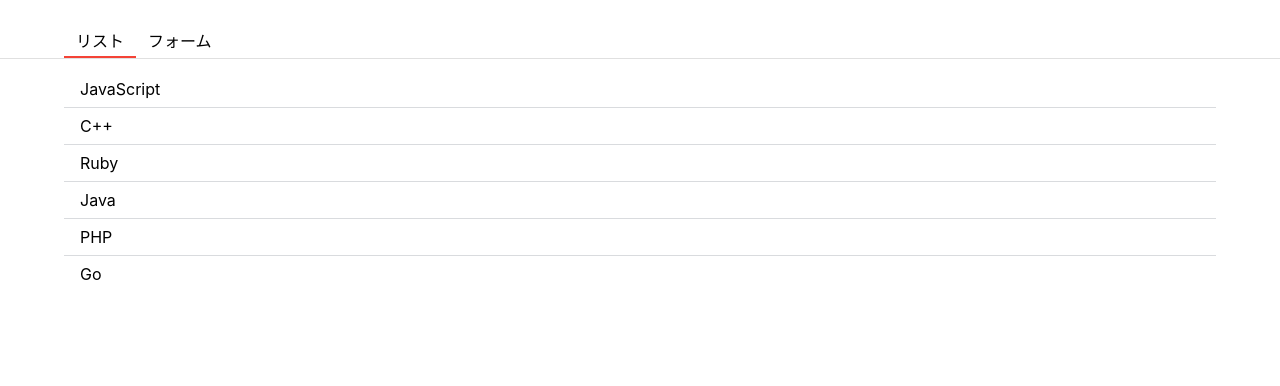
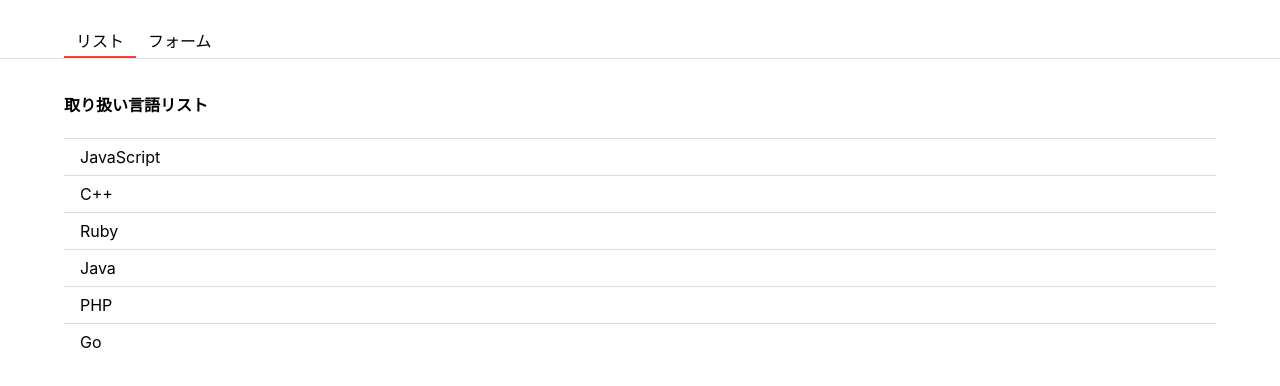
Before and after one commit to taker0084/react-tutorial, a React (Create React App) app: page / in a window 1280 px wide. Shown: the top 386 px of the page. Built offline with nearby package versions, Linux system fonts and the light colour scheme.

Commit message:
モーダル追加、ローディング画面追加

```diff
--- a/public/index.html
+++ b/public/index.html
@@ -29,6 +29,7 @@
   <body>
     <noscript>You need to enable JavaScript to run this app.</noscript>
     <div id="root"></div>
+    <div id="modal-root"></div>
     <!--
       This HTML file is a template.
       If you open it directly in the browser, you will see an empty page.
--- a/src/App.js
+++ b/src/App.js
@@ -2,7 +2,9 @@ import React from 'react';
 import styled from 'styled-components';                  //styled-cssによるcss表現
 import { List } from './List';
 import { Form } from './Form';
-import { getLanguages,LANGUAGES } from './const/languages';
+import { getLanguages } from './const/languages';
+import { withLoading } from './hoc/withLoading';
+import { Modal } from './components/modal';
 
 const Header = styled.header`
   display: flex;
@@ -27,17 +29,10 @@ class App extends React.Component {         //クラスコンポーネント
     super(props);
     this.state = {
       Tab: 'list',
-      langs: []
+      langs: props.data
     };
   }
-  componentDidMount(){
-    console.log('App.js:componentDidMount');
-    this.fetchLangages();
-  }
-  async fetchLangages() {
-    const langs = await getLanguages();
-    this.setState({langs});
-  }
+
   addLang (lang) {
     this.setState({
       Tab: 'list',
@@ -73,4 +68,4 @@ class App extends React.Component {         //クラスコンポーネント
   }
 }
 
-export default App;
+export default withLoading(App,getLanguages);
--- a/src/Form.js
+++ b/src/Form.js
@@ -1,10 +1,8 @@
 import React from 'react';
 import styled from 'styled-components';
 import Button from './components/Button';
-
-const Container = styled.div`
-    padding: 12px 64px ;
-`;
+import { TabBodyContainer } from './components/tab-body-container';
+import { FormModal } from './FormModal';
 
 const Label = styled.label`
     display: flex;
@@ -30,19 +28,20 @@ export class Form extends React.Component {
     constructor(props){         //テキスト(登録する言語)を管理するstate
         super(props);
         this.state = {
-            text: ''
+            text: '',
+            showModal: false
         }
     }
     submitForm = (event) => {
         event.preventDefault();
-        this.props.onAddLang(this.state.text);   //親コンポーネントの関数を呼び出す
+        this.setState({showModal:true});
     }
     render() {
-        const {text} = this.state;
+        const {text,showModal} = this.state;
+        const {onAddLang} = this.props;
         return (
 
-            <Container>
-                <h4>新しい言語の追加</h4>
+            <TabBodyContainer title = "新しい言語の追加">
                 <form onSubmit={(e)=>this.submitForm(e)}>
                     <div>
                         <Label>言語</Label>
@@ -52,7 +51,11 @@ export class Form extends React.Component {
                         <FormButton>追加</FormButton>
                     </ButtonContainer>
                 </form>
-            </Container>
+                {
+                    showModal &&
+                    <FormModal confirm={()=>onAddLang(text)} cancel={()=>this.setState({showModal:false})}/>
+                }
+            </TabBodyContainer>
     )
     }
 }
--- /dev/null
+++ b/src/FormModal.js
@@ -0,0 +1,32 @@
+import React from "react"
+import styled from "styled-components"
+import {Modal} from "./components/modal"
+import Button from "./components/Button"
+
+const Container = styled.div`
+    width : 240px;
+    border-radius: 10px;
+    padding: 24px 36px;
+    background-color: white;
+`
+const ButtonWrapper = styled.div`
+    display: flex;
+    justify-content: space-between;
+    mergin-top: 24px;
+`
+export class FormModal extends React.Component {
+    render(){
+        const{cancel,confirm} = this.props;
+        return(
+            <Modal>
+                <Container>
+                    <div>本当に作成しますか?</div>
+                    <ButtonWrapper>
+                        <Button onClick={cancel}>Cancel</Button>
+                        <Button onClick={confirm}>OK</Button>
+                    </ButtonWrapper>
+                </Container>
+            </Modal>
+        )
+    }
+}
--- a/src/List.js
+++ b/src/List.js
@@ -1,9 +1,7 @@
 import React from 'react';
 import styled from 'styled-components';
+import { TabBodyContainer } from './components/tab-body-container';
 
-const Container = styled.div`
-    padding: 12px 64px 0;
-`;
 
 const ListItem = styled.div`
     padding: 8px 16px;
@@ -24,13 +22,13 @@ export class List extends React.Component {   //親コンポーネントから
     render() {
         const {langs} = this.props;
         return (                         //return内に子コンポーネントの中身を記述
-            <Container>
+            <TabBodyContainer title = "取り扱い言語リスト">
                 {
                     langs.map((lang,index) => {                {/*mapメソッドで配列をhtmlに変換,keyは一意の値を指定、必ず明記*/}
                         return <ListItem key={index}>{lang}</ListItem>
                     })
                 }
-            </Container>
+            </TabBodyContainer>
         )
     }
 }
--- /dev/null
+++ b/src/components/modal.js
@@ -0,0 +1,27 @@
+import ReactDom from 'react-dom';
+import React from 'react';
+import styled from 'styled-components';
+
+const modalRoot = document.getElementById("modal-root");
+
+const Container = styled.div`
+    position:absolute;
+    top: 0;
+    left: 0;
+    display : flex;
+    justify-content: center;
+    align-items: center;
+    height: 100%;
+    width: 100%;
+    background-color : rgba(0, 0, 0, .5);
+`
+export class Modal extends React.Component{
+    render(){
+        return ReactDom.createPortal(
+            <Container>
+                { this.props.children}
+            </Container>,
+            modalRoot
+        )
+    }
+}
--- /dev/null
+++ b/src/components/tab-body-container.js
@@ -0,0 +1,17 @@
+import React from 'react';
+import styled from "styled-components";
+
+const Container = styled.div`
+    padding: 12px 64px ;
+`;
+export class TabBodyContainer extends React.Component{
+    render(){
+        const { children,title } = this.props;
+        return(
+            <Container>
+                <h4>{title}</h4>
+                {children}
+            </Container>
+        )
+    }
+}
--- /dev/null
+++ b/src/hoc/withLoading.js
@@ -0,0 +1,29 @@
+import styled from "styled-components";
+import React from "react";
+
+const LoadDiv = styled.div`
+    padding :36px;
+`
+export const withLoading = (WrappedComponent,fetchData)=> {               //higher-order component あまりわからない
+    class HOC extends React.Component{
+        constructor(props){
+            super(props);
+            this.state={data:null}
+        }
+        componentDidMount(){
+            this.fetch();
+        }
+        async fetch(){
+            const data = await fetchData();                               //データが来るまで待つ(1000ms)
+            this.setState({data});
+        }
+        render(){
+            const {data} = this.state;
+            const Loading = (
+                <LoadDiv>ロード中...</LoadDiv>
+            )
+            return data ? <WrappedComponent data = {data}/> : Loading;
+        }
+    }
+    return HOC;
+}
```
Also changed, not shown: 2 other files (tests, documents, lock files or other folders).
